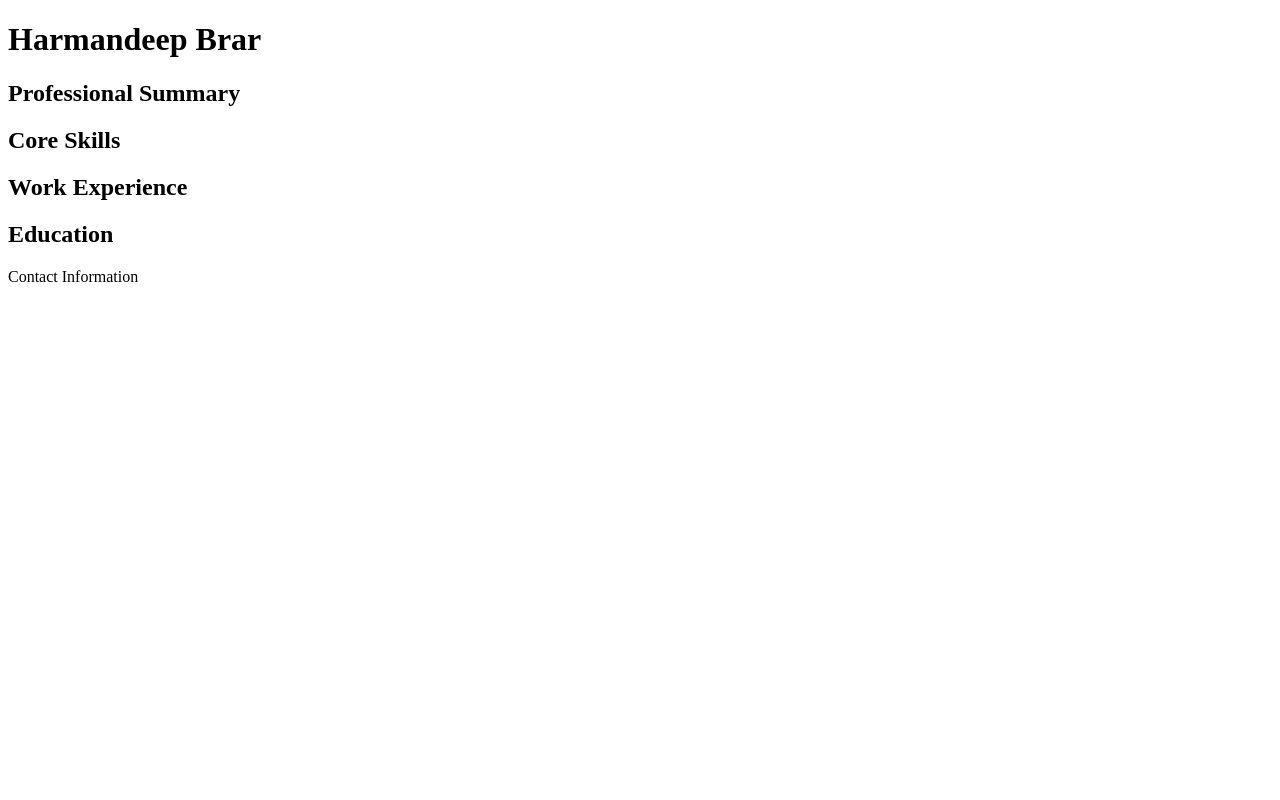
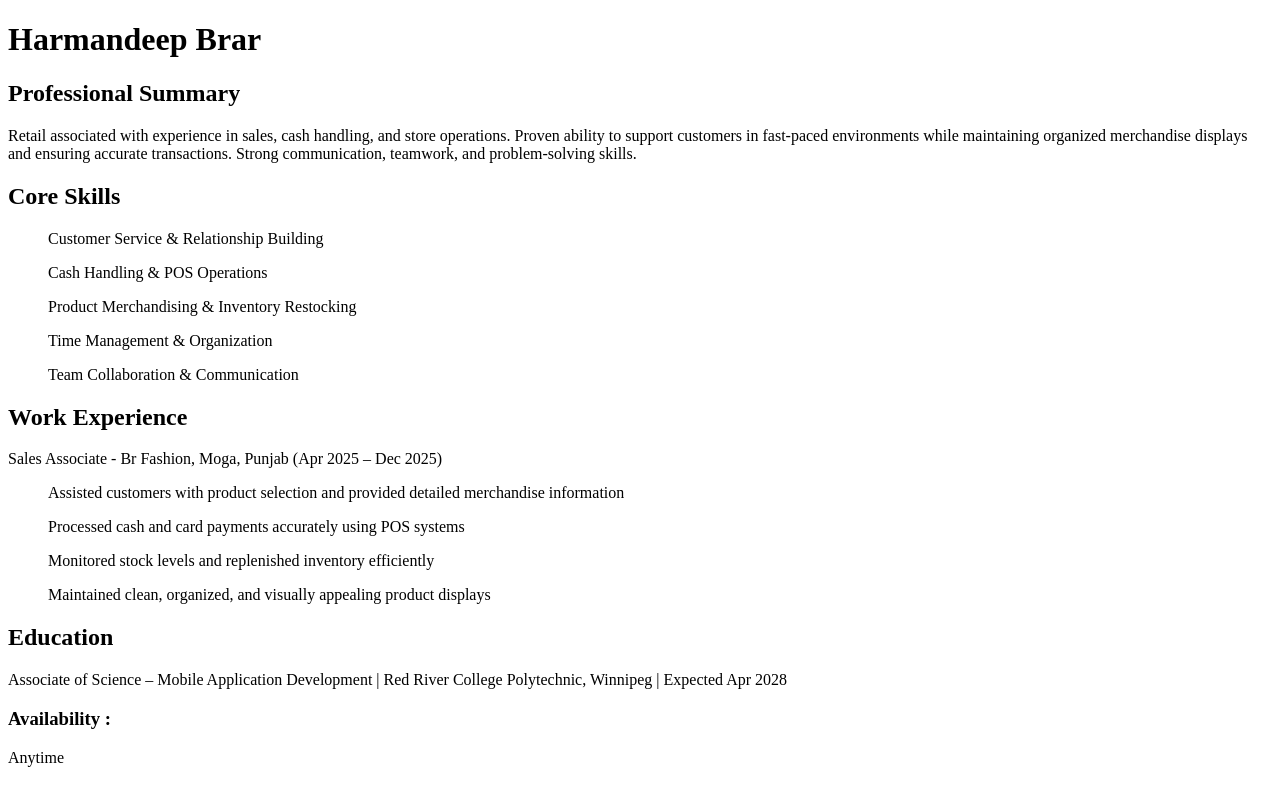
Before and after one commit to Harmandeepbrar/my-resume, a plain HTML site: page index.html in a window 1280 px wide. Drawn offline with Linux system fonts and the light colour scheme.

Commit message:
Added content to resume sections

```diff
--- a/index.html
+++ b/index.html
@@ -20,24 +20,47 @@
     <main>
         <section>
             <h2>Professional Summary</h2>
+
+            <p>Retail associated with experience in sales, cash handling, and store operations. Proven ability to support customers in fast-paced environments while maintaining organized merchandise displays and ensuring accurate transactions. Strong communication, teamwork, and problem-solving skills.</p>
+
         </section>
 
         <section>
             <h2>Core Skills</h2>
+
+            <ul>Customer Service & Relationship Building</ul>
+            <ul>Cash Handling & POS Operations</ul>
+            <ul>Product Merchandising & Inventory Restocking</ul>
+            <ul>Time Management & Organization</ul>
+            <ul>Team Collaboration & Communication</ul>
+
         </section>
 
         <section>
             <h2>Work Experience</h2>
+
+            <p>Sales Associate - Br Fashion, Moga, Punjab (Apr 2025 – Dec 2025)</p>
+
+            <ul>Assisted customers with product selection and provided detailed merchandise information</ul>
+            <ul>Processed cash and card payments accurately using POS systems</ul>
+            <ul>Monitored stock levels and replenished inventory efficiently</ul>
+            <ul>Maintained clean, organized, and visually appealing product displays</ul>
+
         </section>
 
         <section>
             <h2>Education</h2>
+
+            <p>Associate of Science – Mobile Application Development | Red River College Polytechnic, Winnipeg | Expected Apr 2028</p>
         </section>
 
 
     </main>
 
-    <footer>Contact Information</footer>
+    <footer>
+        <h3>Availability :</h3>
+        <p>Anytime</p>
+    </footer>
 
 </body>
 </html>
```
